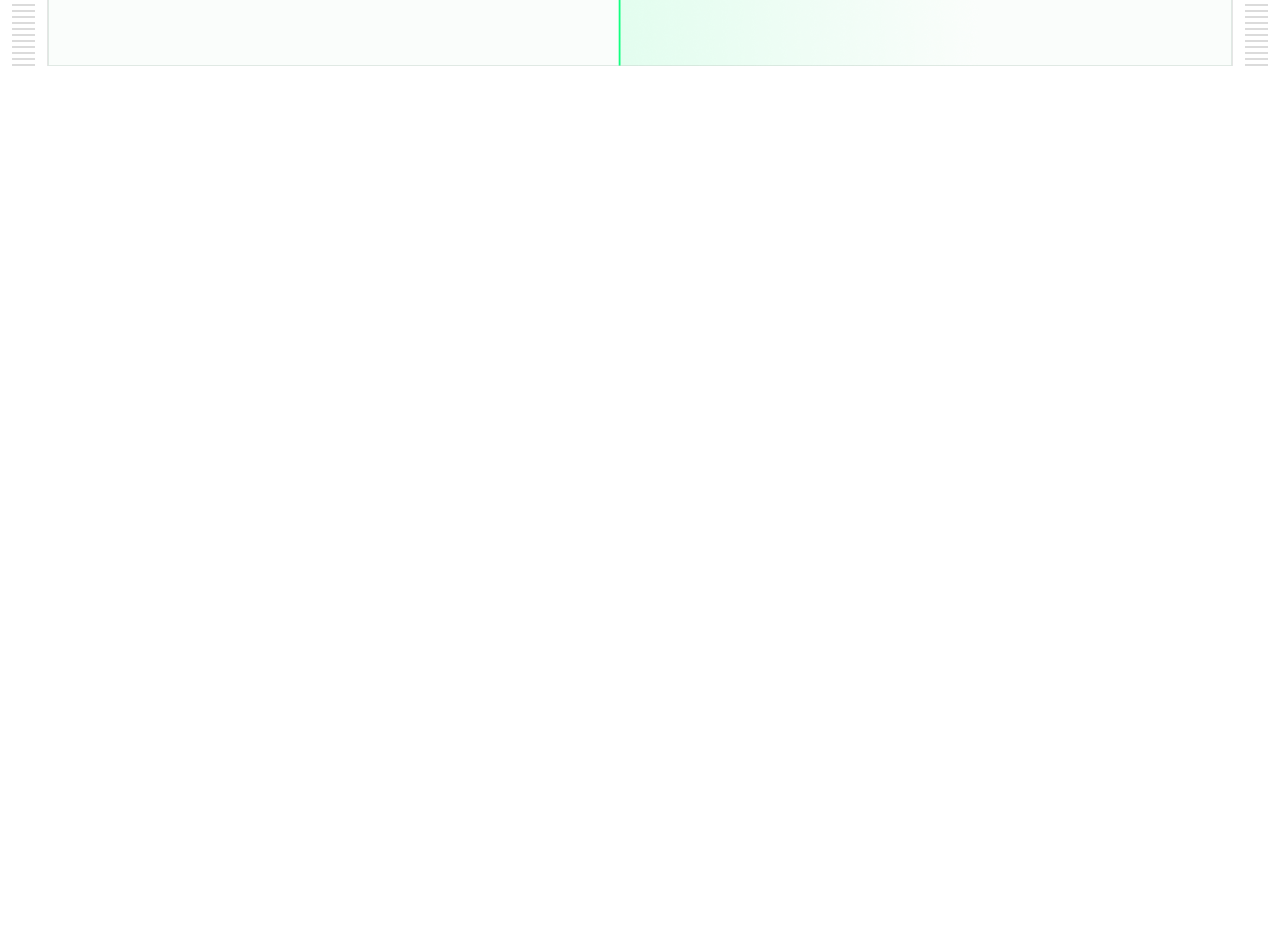
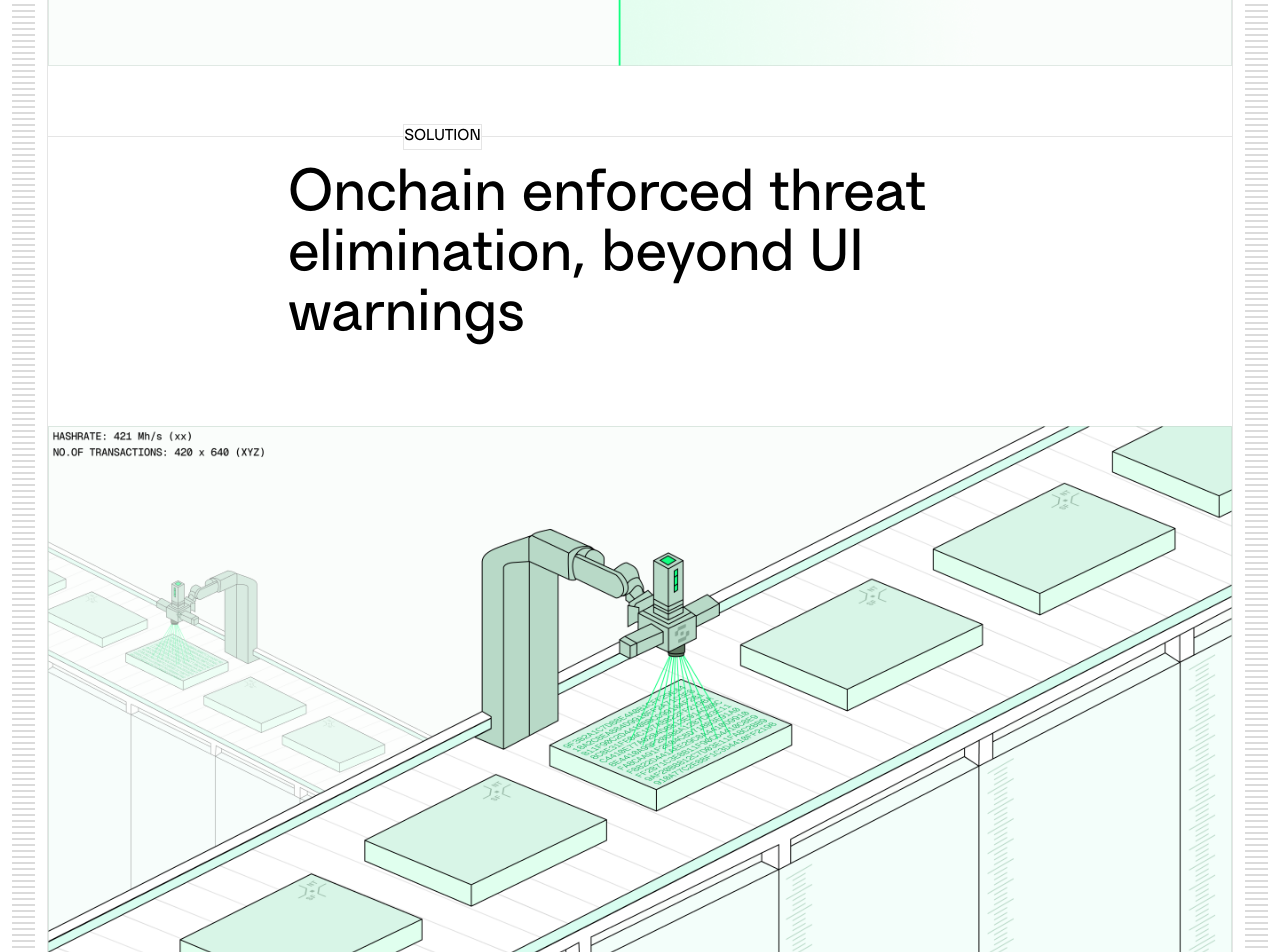
Before and after one commit to safe-fndn/foundation-homepage, a Next.js app: page /safenet in a window 1280 px wide. Shown: the part 1680-2632 px from the top of the page. Before the commit the page ends 1746 px from the top, so only its background shows below. Built offline with nearby package versions, Linux system fonts and the light colour scheme; no server answers.

Commit message:
feat: Add Solution component and image to Safenet page

```diff
--- a/src/app/safenet/page.tsx
+++ b/src/app/safenet/page.tsx
@@ -1,5 +1,6 @@
 import HeroSection from "@/components/safenet/HeroSection";
 import Problem from "@/components/safenet/Problem";
+import Solution from "@/components/safenet/Solution";
 import React from "react";
 
 export default function SafenetPage() {
@@ -7,8 +8,13 @@ export default function SafenetPage() {
     <div className="bg-safenet-green">
       <HeroSection />
     </div>
-    <div className="pt-[66px] max-w-[1440px] mx-auto sn-side-borders">
-      <Problem />
+    <div className="sn-side-borders max-w-[1440px] mx-auto">
+      <div className="pt-[66px] ">
+        <Problem />
+      </div>
+      <div className="pt-[25px] md:pt-[70px]">
+        <Solution />
+      </div>
     </div>
   </main>)
 }
--- /dev/null
+++ b/src/components/safenet/Solution.tsx
@@ -0,0 +1,30 @@
+import Image from 'next/image'
+import React from 'react'
+
+export default function Solution() {
+  return (
+    <div className='pb-8'>
+      <div className='px-[20px] md:px-[48px]'>
+        <div className='h-px w-full bg-black/[0.1] relative'>
+          <p className='max-w-[832px] w-fit bg-white absolute -top-3 left-[20%] md:left-[30%] border border-black/[0.1]'>SOLUTION</p>
+        </div>
+      </div>
+      <div className='flex justify-center pb-[43px] md:pb-[80px]'>
+        <p
+          className="pt-[29px] text-[34px] md:text-[60px] px-8 md:px-16 leading-[120%] md:leading-[100%] max-w-[832px]"
+        >
+          Onchain enforced threat elimination, beyond UI warnings
+        </p>
+      </div>
+      <div className='px-[20px] md:px-[48px]'>
+        <Image
+          src="/images/safenet/solution-image.png"
+          alt="Problem Image"
+          width={1000}
+          height={1000}
+          className='w-full h-auto'
+        />
+      </div>
+    </div>
+  )
+}
```
Also changed, not shown: public/images/safenet/solution-image.png (added).
